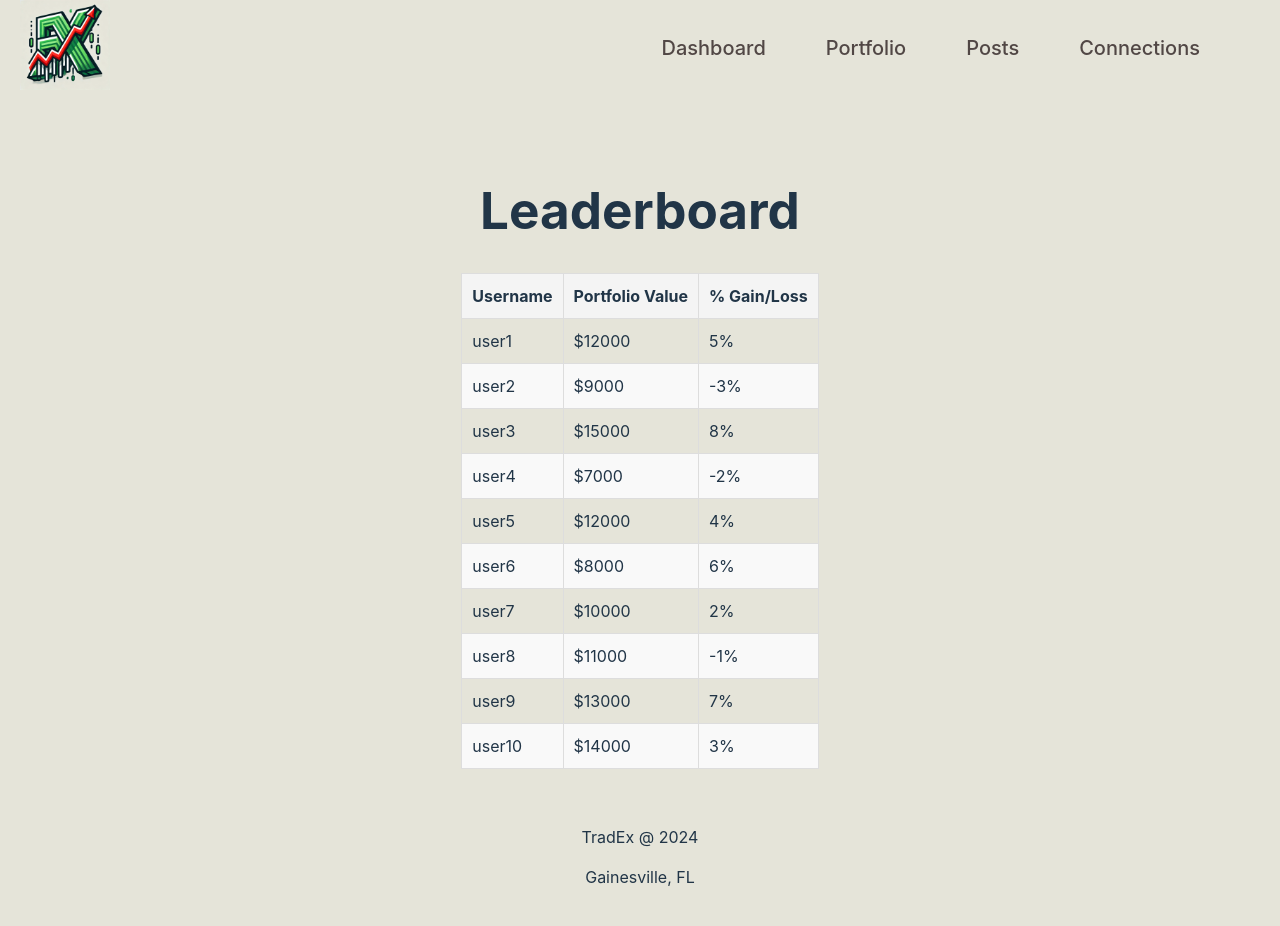
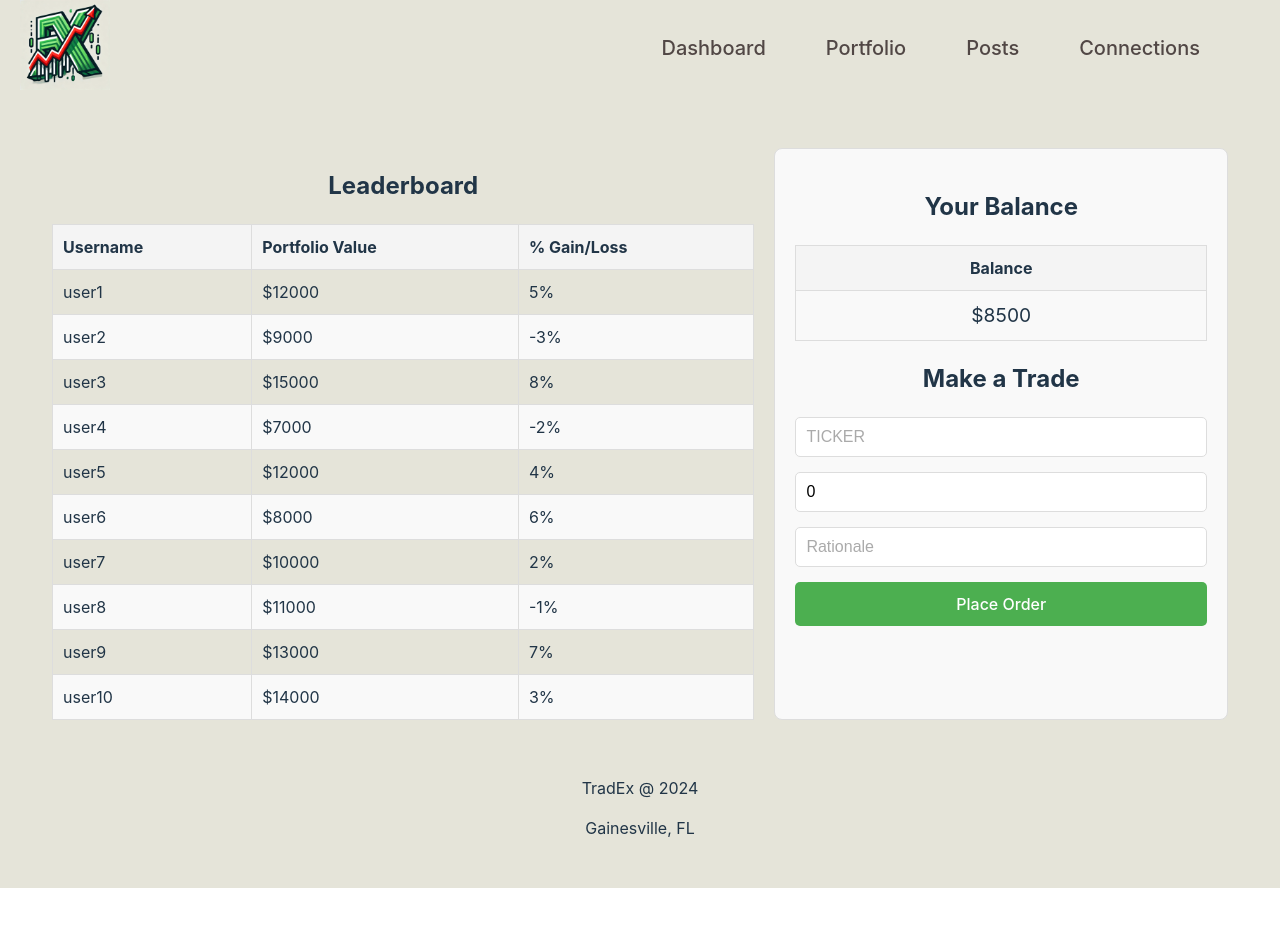
Before and after one commit to GoldenbergDaniel/SWE-Final-Project, a Svelte app in the folder client/: page /dashboard in a window 1280 px wide. Shown: the top 926 px of the page. After the commit the page ends 888 px from the top, so only its background shows below. Built offline with nearby package versions, Linux system fonts and the light colour scheme.

Commit message:
significant ui additions

```diff
--- a/client/src/app.css
+++ b/client/src/app.css
@@ -28,7 +28,7 @@ body {
   display: flex;
   place-items: center;
   min-width: 320px;
-  min-height: 100%;
+  min-height: 100vh;
   height: auto;
   background-color: rgb(229, 228, 217);
 }
--- a/client/src/pages/Dashboard.svelte
+++ b/client/src/pages/Dashboard.svelte
@@ -3,7 +3,7 @@
     import Header from '../lib/Header.svelte';
     import Background from '../lib/Background.svelte';
 
-    // Example data for the table
+    // Example data for the leaderboard
     let tableData = [
         { username: 'user1', portfolioValue: 12000, gainLoss: 5 },
         { username: 'user2', portfolioValue: 9000, gainLoss: -3 },
@@ -16,15 +16,43 @@
         { username: 'user9', portfolioValue: 13000, gainLoss: 7 },
         { username: 'user10', portfolioValue: 14000, gainLoss: 3 }
     ];
+
+    // Example user balance (this can be dynamically set)
+    let userBalance = 8500;
+
+    // Variables for handling input fields
+    let ticker = '';
+    let shareNumber = 0;  // Ensure it's initialized to 0
+    let rationale = '';
+
+    // Handle share number input validation
+    function handleShareNumberInput(event) {
+        // Ensure the value is a positive number (no negative values allowed)
+        if (shareNumber < 0) {
+            shareNumber = 0;
+        }
+    }
+
+    // Handle "Place Order" button click
+    function placeOrder() {
+        // Here, you'd typically add logic to process the order
+        console.log("Order placed for:", ticker, shareNumber, rationale);
+        // Reset form fields (optional)
+        ticker = '';
+        shareNumber = 0;
+        rationale = '';
+    }
 </script>
 
 <main>
     <Background />
     <Header />
     <div class="content">
-        <h1>Leaderboard</h1>
-
-        <!-- Table for displaying portfolio information -->
+        <!-- Flexbox container for layout -->
+        <div class="dashboard">
+            <!-- Left side: Leaderboard -->
+            <div class="leaderboard">
+                <h2>Leaderboard</h2>
                 <table>
                     <thead>
                         <tr>
@@ -44,6 +72,54 @@
                     </tbody>
                 </table>
             </div>
+
+            <!-- Right side: Balance and Trade form -->
+            <div class="trade">
+                <h2>Your Balance</h2>
+                <table>
+                    <thead>
+                        <tr>
+                            <th>Balance</th>
+                        </tr>
+                    </thead>
+                    <tbody>
+                        <tr>
+                            <td>${userBalance}</td>
+                        </tr>
+                    </tbody>
+                </table>
+
+                <h2>Make a Trade</h2>
+                <form>
+                    <!-- Ticker input -->
+                    <input
+                        type="text"
+                        placeholder="TICKER"
+                        bind:value={ticker}
+                        class="input-field"
+                    />
+                    <!-- Share Number input -->
+                    <input
+                        type="number"
+                        placeholder="Share Number"
+                        bind:value={shareNumber}
+                        min="0"
+                        on:input={handleShareNumberInput}
+                        class="input-field"
+                    />
+                    <!-- Rationale input -->
+                    <input
+                        type="text"
+                        placeholder="Rationale"
+                        bind:value={rationale}
+                        class="input-field"
+                    />
+                    <!-- Place Order button -->
+                    <button type="button" on:click={placeOrder} class="place-order-btn">Place Order</button>
+                </form>
+            </div>
+        </div>
+    </div>
     <Footer />
 </main>
 
@@ -53,28 +129,123 @@
         padding: 20px;
     }
 
-    table {
+    /* Flexbox layout for dashboard */
+    .dashboard {
+        display: flex;
+        justify-content: space-between;
+        gap: 20px; /* Space between the leaderboard and trade form */
+    }
+
+    /* Left side: Leaderboard */
+    .leaderboard {
+        flex: 1;
+        min-width: 45%; /* Ensure the leaderboard takes up less than half of the screen */
+    }
+
+    .leaderboard h2 {
+        text-align: center;
+        margin-bottom: 20px;
+    }
+
+    .leaderboard table {
         width: 100%;
         border-collapse: collapse;
-        margin-top: 20px;
     }
 
-    th, td {
+    .leaderboard th, .leaderboard td {
         padding: 10px;
         text-align: left;
         border: 1px solid #ddd;
     }
 
-    th {
+    .leaderboard th {
         background-color: #f4f4f4;
         font-weight: bold;
     }
 
-    tr:nth-child(even) {
+    .leaderboard tr:nth-child(even) {
         background-color: #f9f9f9;
     }
 
-    tr:hover {
+    .leaderboard tr:hover {
         background-color: #f1f1f1;
     }
+
+    /* Right side: Balance and Trade form */
+    .trade {
+        flex: 0 0 35%; /* Trade section takes less space */
+        min-width: 250px;
+        padding: 20px;
+        border: 1px solid #ddd;
+        background-color: #f9f9f9;
+        border-radius: 8px;
+    }
+
+    .trade h2 {
+        text-align: center;
+        margin-bottom: 20px;
+    }
+
+    /* Balance table */
+    .trade table {
+        width: 100%;
+        border-collapse: collapse;
+        margin-bottom: 20px;
+    }
+
+    .trade th, .trade td {
+        padding: 10px;
+        text-align: center;
+        border: 1px solid #ddd;
+    }
+
+    .trade th {
+        background-color: #f4f4f4;
+        font-weight: bold;
+    }
+
+    .trade td {
+        font-size: 1.2em;
+    }
+
+    /* Input fields */
+    .input-field {
+        width: 100%;
+        padding: 10px;
+        margin-bottom: 15px;
+        border: 1px solid #ddd;
+        border-radius: 5px;
+        font-size: 16px;
+        box-sizing: border-box;
+    }
+
+    .input-field::placeholder {
+        color: #aaa;
+    }
+
+    .input-field:focus {
+        border-color: #4CAF50;
+        outline: none;
+    }
+
+    /* Place Order button */
+    .place-order-btn {
+        width: 100%;
+        padding: 12px;
+        background-color: #4CAF50; /* Green */
+        color: white;
+        border: none;
+        border-radius: 5px;
+        font-size: 16px;
+        cursor: pointer;
+        transition: background-color 0.3s;
+    }
+
+    .place-order-btn:hover {
+        background-color: #45a049;
+    }
+
+    .place-order-btn:active {
+        background-color: #3e8e41;
+    }
 </style>
--- a/client/src/pages/Portfolio.svelte
+++ b/client/src/pages/Portfolio.svelte
@@ -2,6 +2,15 @@
     import Footer from '../lib/Footer.svelte';
     import Header from '../lib/Header.svelte';
     import Background from '../lib/Background.svelte';
+
+    // Example data for the portfolio (this would usually come from an API or data store)
+    let stocks = [
+        { ticker: 'AAPL', price: 175.43, quantity: 50, date: '2023-08-01' },
+        { ticker: 'GOOGL', price: 2840.12, quantity: 20, date: '2023-07-15' },
+        { ticker: 'AMZN', price: 3341.59, quantity: 10, date: '2023-06-20' },
+        { ticker: 'TSLA', price: 755.87, quantity: 15, date: '2023-05-10' },
+        { ticker: 'MSFT', price: 297.95, quantity: 30, date: '2023-04-12' }
+    ];
 </script>
 
 <main>
@@ -9,12 +18,60 @@
     <Header />
     <div class="content">
         <h1>Portfolio Page</h1>
+
+        <!-- Table for displaying stock data -->
+        <table>
+            <thead>
+                <tr>
+                    <th>Ticker</th>
+                    <th>Price</th>
+                    <th>Quantity</th>
+                    <th>Date</th>
+                </tr>
+            </thead>
+            <tbody>
+                {#each stocks as { ticker, price, quantity, date }}
+                    <tr>
+                        <td>{ticker}</td>
+                        <td>${price.toFixed(2)}</td> <!-- Format the price to two decimal places -->
+                        <td>{quantity}</td>
+                        <td>{date}</td>
+                    </tr>
+                {/each}
+            </tbody>
+        </table>
     </div>
     <Footer />
 </main>
 
 <style>
-    .content{
+    .content {
         margin-top: 96px;
+        padding: 20px;
+    }
+
+    table {
+        width: 100%;
+        border-collapse: collapse;
+        margin-top: 20px;
+    }
+
+    th, td {
+        padding: 10px;
+        text-align: left;
+        border: 1px solid #ddd;
+    }
+
+    th {
+        background-color: #f4f4f4;
+        font-weight: bold;
+    }
+
+    tr:nth-child(even) {
+        background-color: #f9f9f9;
+    }
+
+    tr:hover {
+        background-color: #f1f1f1;
     }
 </style>
```
Also changed, not shown: 2 other files (tests, documents, lock files or other folders). Lines whose indentation alone changed are shown as unchanged.
